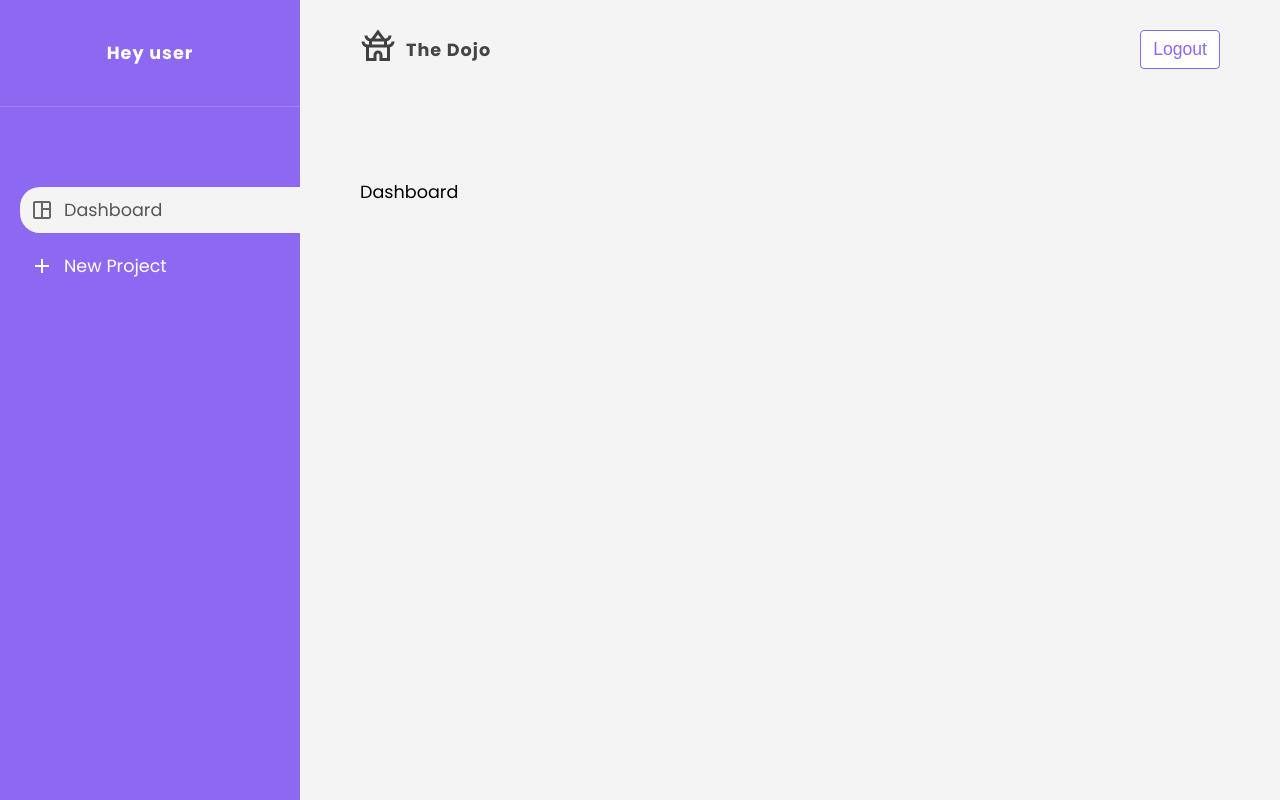
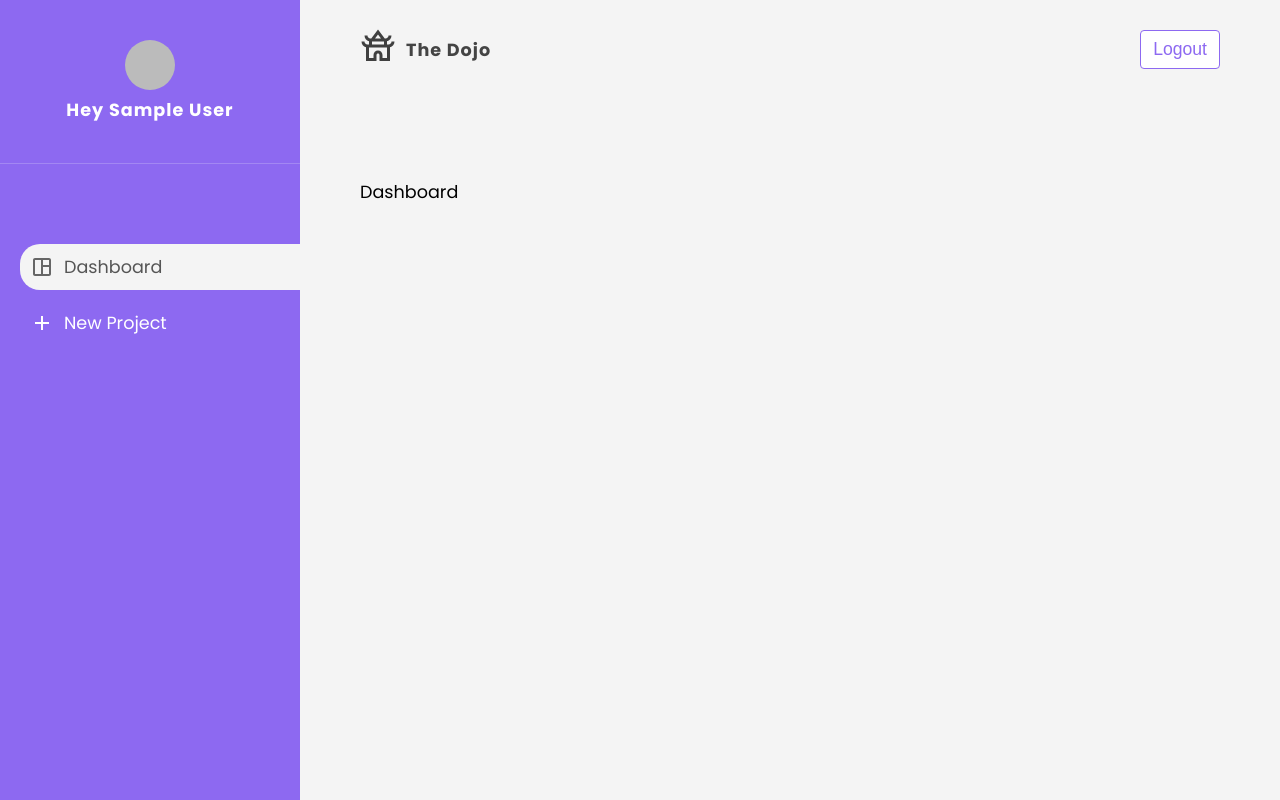
Before and after one commit to Emilien-Wittchen/the-dojo-site, a React (Create React App) app: page / in a window 1280 px wide. Built offline with nearby package versions, Linux system fonts and the light colour scheme; no server answers; sample sign-in values are in the browser's storage.

Commit message:
added avatar component

```diff
--- a/src/App.js
+++ b/src/App.js
@@ -16,7 +16,7 @@ function App() {
     <div className='App'>
       {authIsReady && (
         <BrowserRouter>
-          <Sidebar />
+          {user && <Sidebar />}
           <div className='container'>
             <Navbar />
             <Switch>
--- /dev/null
+++ b/src/components/Avatar.css
@@ -0,0 +1,11 @@
+.avatar {
+  display: inline-block;
+  width: 50px;
+  height: 50px;
+  border-radius: 50%;
+  overflow: hidden;
+}
+.avatar img {
+  width: 100%;
+  height: 100%;
+}
--- /dev/null
+++ b/src/components/Avatar.js
@@ -0,0 +1,11 @@
+import './Avatar.css';
+
+import React from 'react';
+
+export default function Avatar({src}) {
+  return (
+    <div className='avatar'>
+      <img src={src} alt='user avatar' />
+    </div>
+  );
+}
--- a/src/components/Sidebar.js
+++ b/src/components/Sidebar.js
@@ -3,14 +3,18 @@ import {NavLink} from 'react-router-dom';
 import './Sidebar.css';
 import DashboardIcon from '../assets/dashboard_icon.svg';
 import AddIcon from '../assets/add_icon.svg';
+import Avatar from './Avatar';
+import {useAuthContext} from '../hooks/useAuthContext';
 
 export default function Sidebar() {
+  const {user} = useAuthContext();
+
   return (
     <div className='sidebar'>
       <div className='sidebar-content'>
         <div className='user'>
-          {/* avatar later */}
-          <p>Hey user</p>
+          <Avatar src={user.photoURL} />
+          <p>Hey {user.displayName}</p>
         </div>
         <nav className='links'>
           <ul>
```
